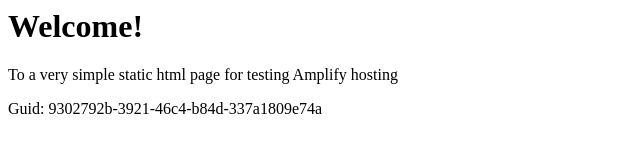
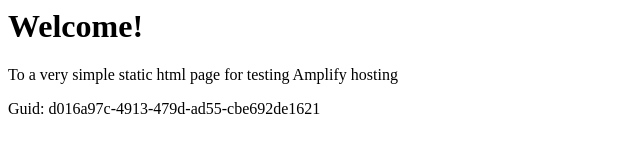
Before and after one commit to aws-aemilia-bom/Github-PR-Commit-Integration-Test-DoNotTouch-GitHubWebhookPushCanaryTest-v1-prod-ap-south-1, a website: page src/index.html in a window 1280 px wide. Shown: the full height of the page, 0-640 px from the left. Drawn offline with Linux system fonts and the light colour scheme.

Commit message:
commit from integ tests

```diff
--- a/src/index.html
+++ b/src/index.html
@@ -12,6 +12,6 @@
 <body>
     <h1>Welcome!</h1>
     <p>To a very simple static html page for testing Amplify hosting</p>
-    <p>Guid: 9302792b-3921-46c4-b84d-337a1809e74a</p></body>
+    <p>Guid: d016a97c-4913-479d-ad55-cbe692de1621</p></body>
 
 </html>
```
